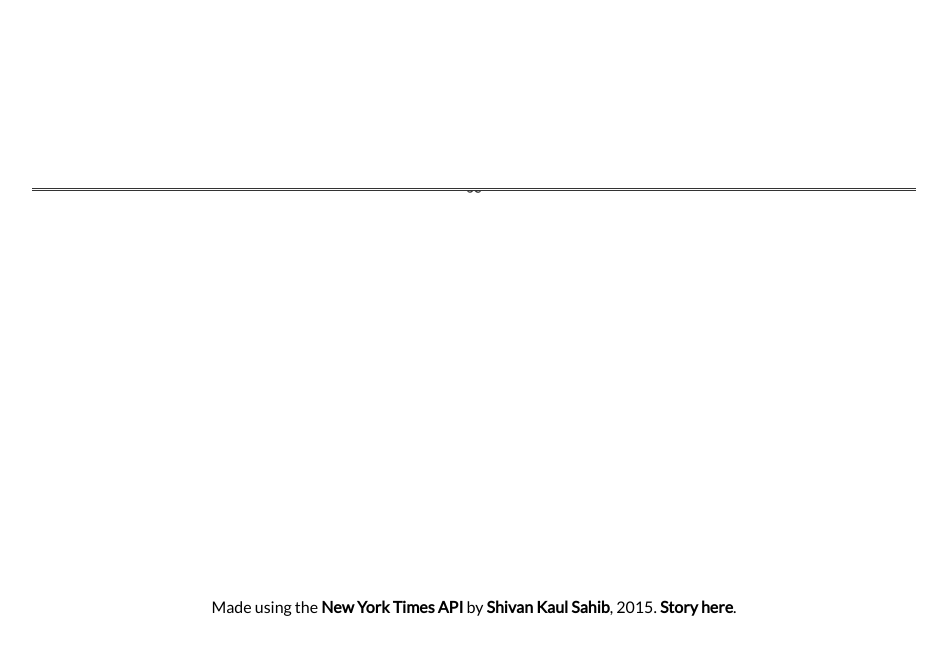
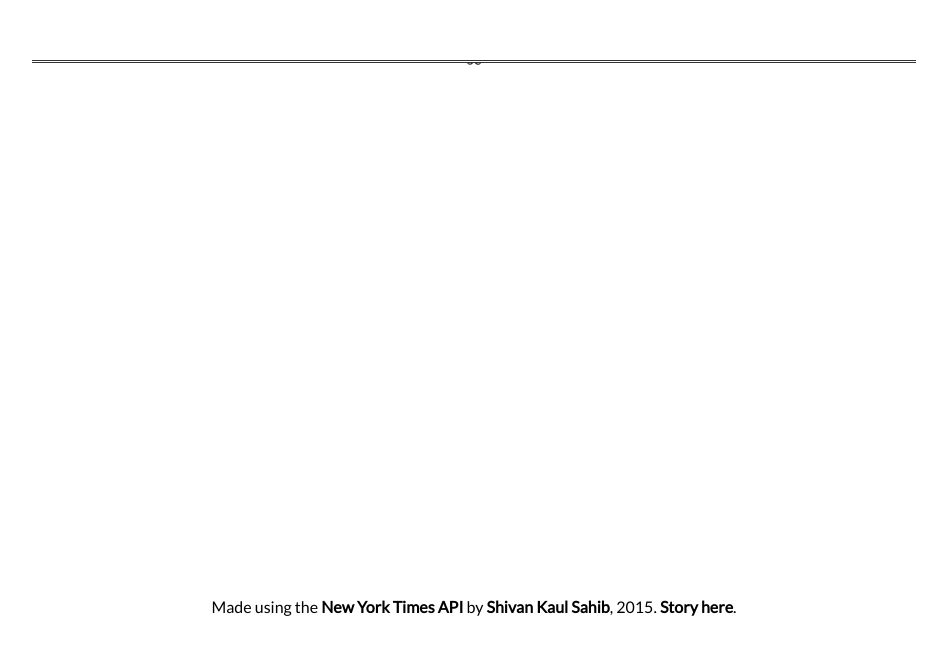
Before and after one commit to ShivanKaul/FrontPage, a plain HTML site: page public/index.html in a window 1280 px wide. Shown: the part 152-800 px from the top of the page, without its empty margins (166-1113 px from the left). Drawn offline with nearby package versions, Linux system fonts and the light colour scheme.

Commit message:
Update index.css

```diff
--- a/public/css/index.css
+++ b/public/css/index.css
@@ -6,7 +6,7 @@
 }
 
 div.to_be_centered {
-	height: 18em;
+	height: 10em;
 	position: relative
 }
 
@@ -14,7 +14,7 @@ div.to_be_centered a {
 	color: black;
 	vertical-align: middle;
 	text-decoration: none;
-	font-size: 3em;
+	/* font-size: 3em; */
 	margin: 15px;
 	position: absolute;
 	top: 50%;
```
